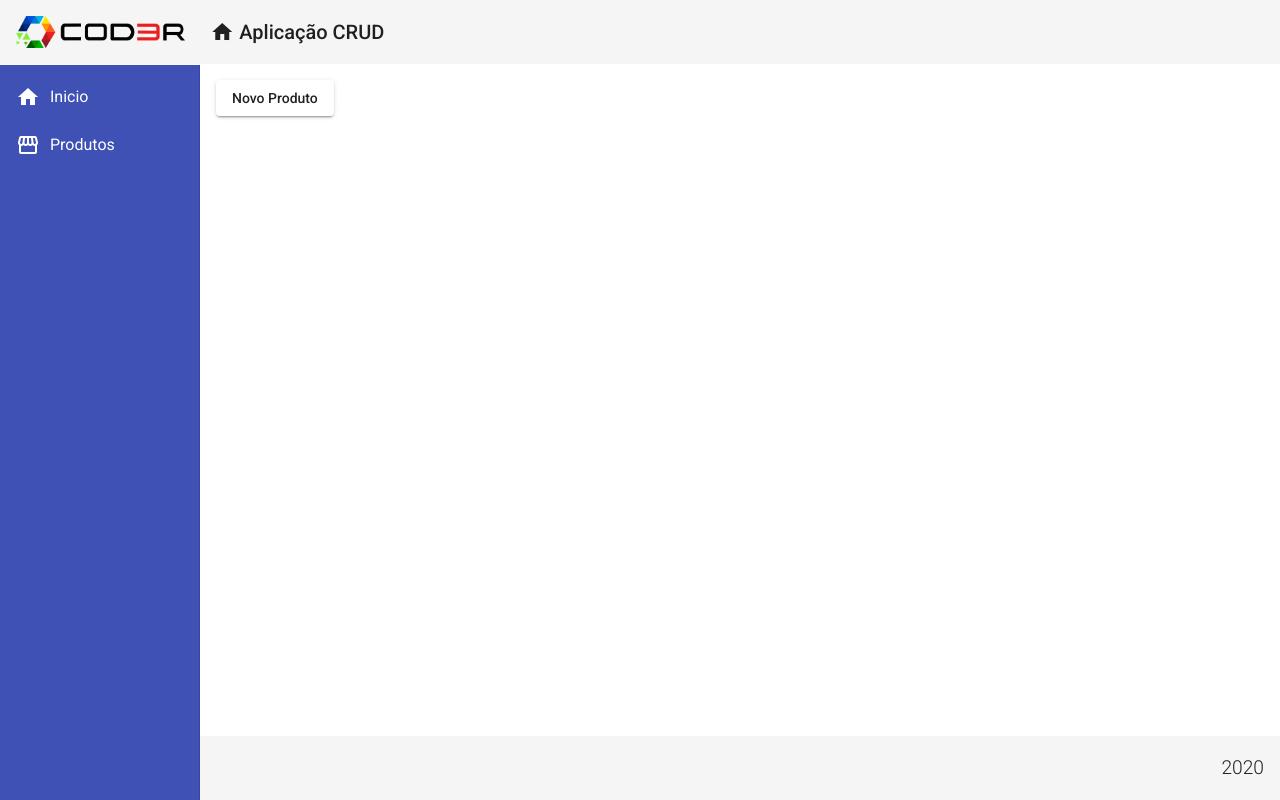
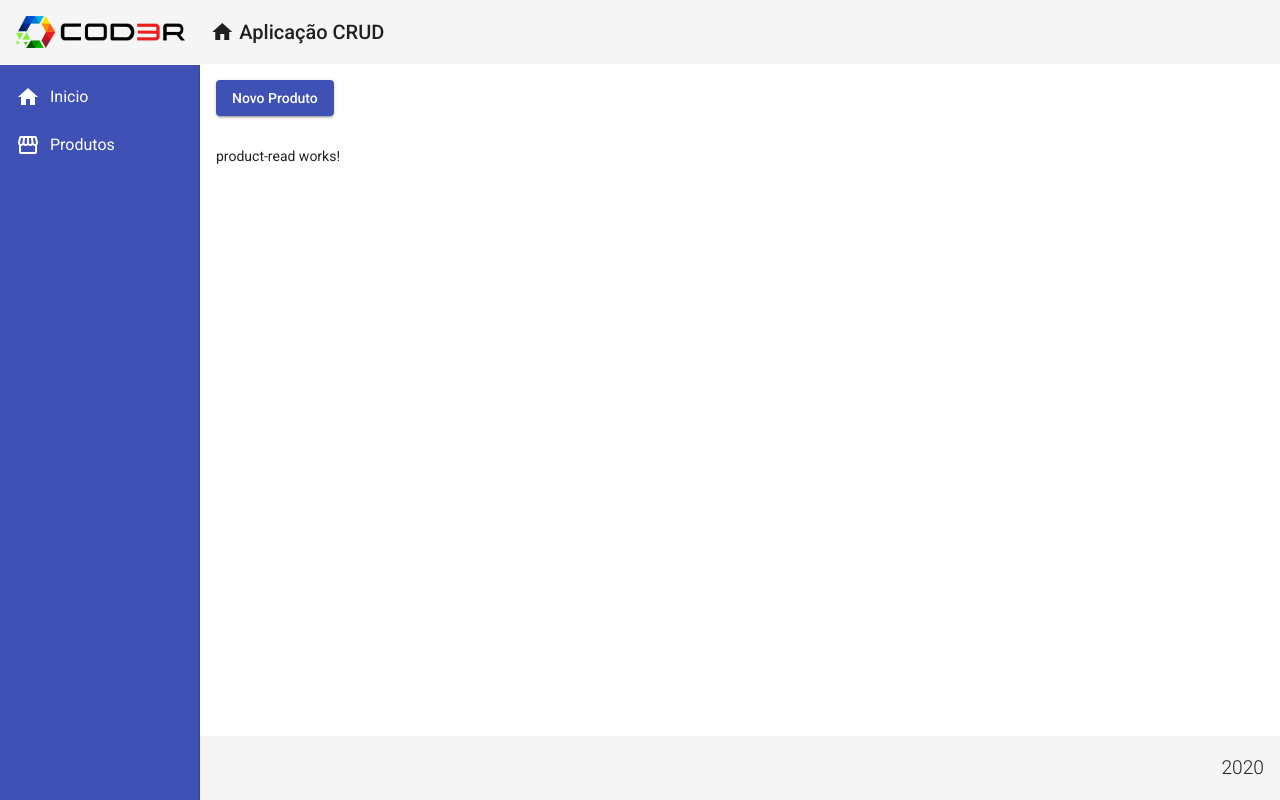
Before and after one commit to JeeanLiima97/Angular-crud, an Angular app in the folder frontend/: page /products in a window 1280 px wide. Built offline with nearby package versions, Linux system fonts and the light colour scheme.

Commit message:
adicionando componente para leitura dos produtos

```diff
--- a/frontend/src/app/app.module.ts
+++ b/frontend/src/app/app.module.ts
@@ -24,7 +24,8 @@
 
 import { FormsModule } from '@angular/forms'
 import { MatFormFieldModule } from '@angular/material/form-field'
-import { MatInputModule } from '@angular/material/input'
+import { MatInputModule } from '@angular/material/input';
+import { ProductReadComponent } from './components/product/product-read/product-read.component'
 
 @NgModule({
   declarations: [
@@ -34,7 +35,8 @@
     NavComponent,
     HomeComponent,
     ProductCrudComponent,
-    ProductCreateComponent
+    ProductCreateComponent,
+    ProductReadComponent
   ],
   imports: [
     BrowserModule,
--- /dev/null
+++ b/frontend/src/app/components/product/product-read/product-read.component.html
@@ -0,0 +1 @@
+<p>product-read works!</p>
--- /dev/null
+++ b/frontend/src/app/components/product/product-read/product-read.component.ts
@@ -0,0 +1,15 @@
+import { Component, OnInit } from '@angular/core';
+
+@Component({
+  selector: 'app-product-read',
+  templateUrl: './product-read.component.html',
+  styleUrls: ['./product-read.component.css']
+})
+export class ProductReadComponent implements OnInit {
+
+  constructor() { }
+
+  ngOnInit(): void {
+  }
+
+}
--- a/frontend/src/app/views/product-crud/product-crud.component.css
+++ b/frontend/src/app/views/product-crud/product-crud.component.css
@@ -0,0 +1,3 @@
+button{
+    margin-bottom: 30px;
+}
--- a/frontend/src/app/views/product-crud/product-crud.component.html
+++ b/frontend/src/app/views/product-crud/product-crud.component.html
@@ -1,7 +1,10 @@
 
 
-<button mat-raised-button (click)="navigateToProductCreate()">
+<button mat-raised-button (click)="navigateToProductCreate()"
+color="primary">
 
     Novo Produto
 
 </button>
+
+<app-product-read></app-product-read>
```
Also changed, not shown: frontend/src/app/components/product/product-read/product-read.component.css (added).
